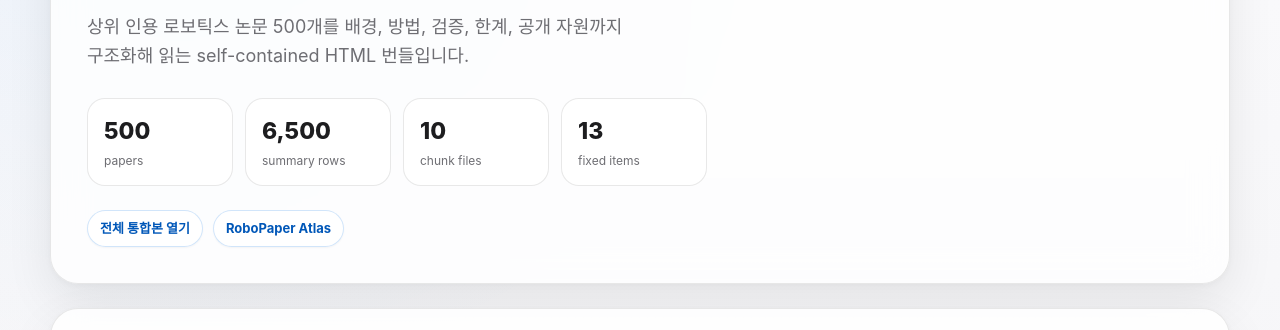
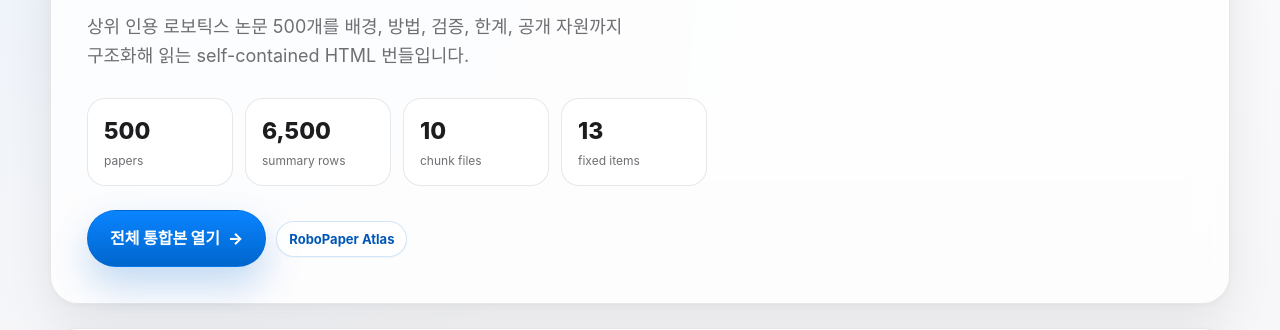
Before and after one commit to gisbi-kim/robopaper-top500-13q, a plain HTML site: page index.html in a window 1280 px wide. Shown: the part 282-612 px from the top of the page. Drawn offline with Linux system fonts and the light colour scheme.

Commit message:
Emphasize main summary CTA

```diff
--- a/index.html
+++ b/index.html
@@ -416,6 +416,31 @@ body.home-page .row-index {
 body.home-page .row-label {
   color: #1d1d1f;
 }
+
+body.home-page .action-row {
+  align-items: center;
+}
+
+body.home-page .action-row .home-link:first-child {
+  color: #fff;
+  background: linear-gradient(180deg, #0a84ff 0%, #0066cc 100%);
+  border-color: rgba(0, 102, 204, 0.40);
+  box-shadow: 0 18px 38px rgba(0, 102, 204, 0.24);
+  padding: 15px 22px;
+  font-size: 16px;
+  font-weight: 800;
+}
+
+body.home-page .action-row .home-link:first-child:hover {
+  background: linear-gradient(180deg, #2997ff 0%, #0071e3 100%);
+  box-shadow: 0 22px 46px rgba(0, 102, 204, 0.30);
+  transform: translateY(-2px);
+}
+
+body.home-page .action-row .home-link:first-child::after {
+  content: "→";
+  margin-left: 8px;
+}
 </style>
 </head>
 <body class="home-page">
```
